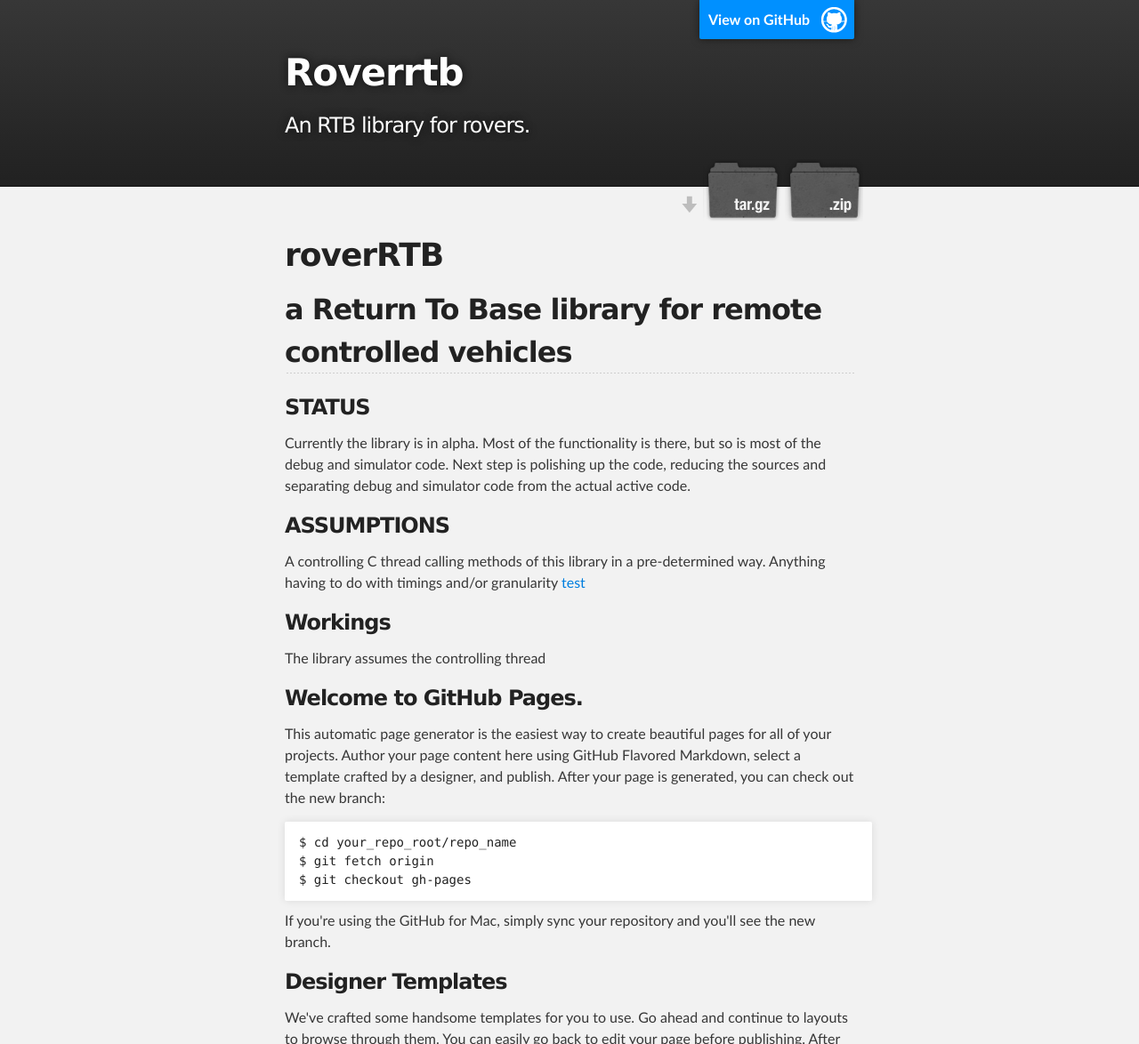
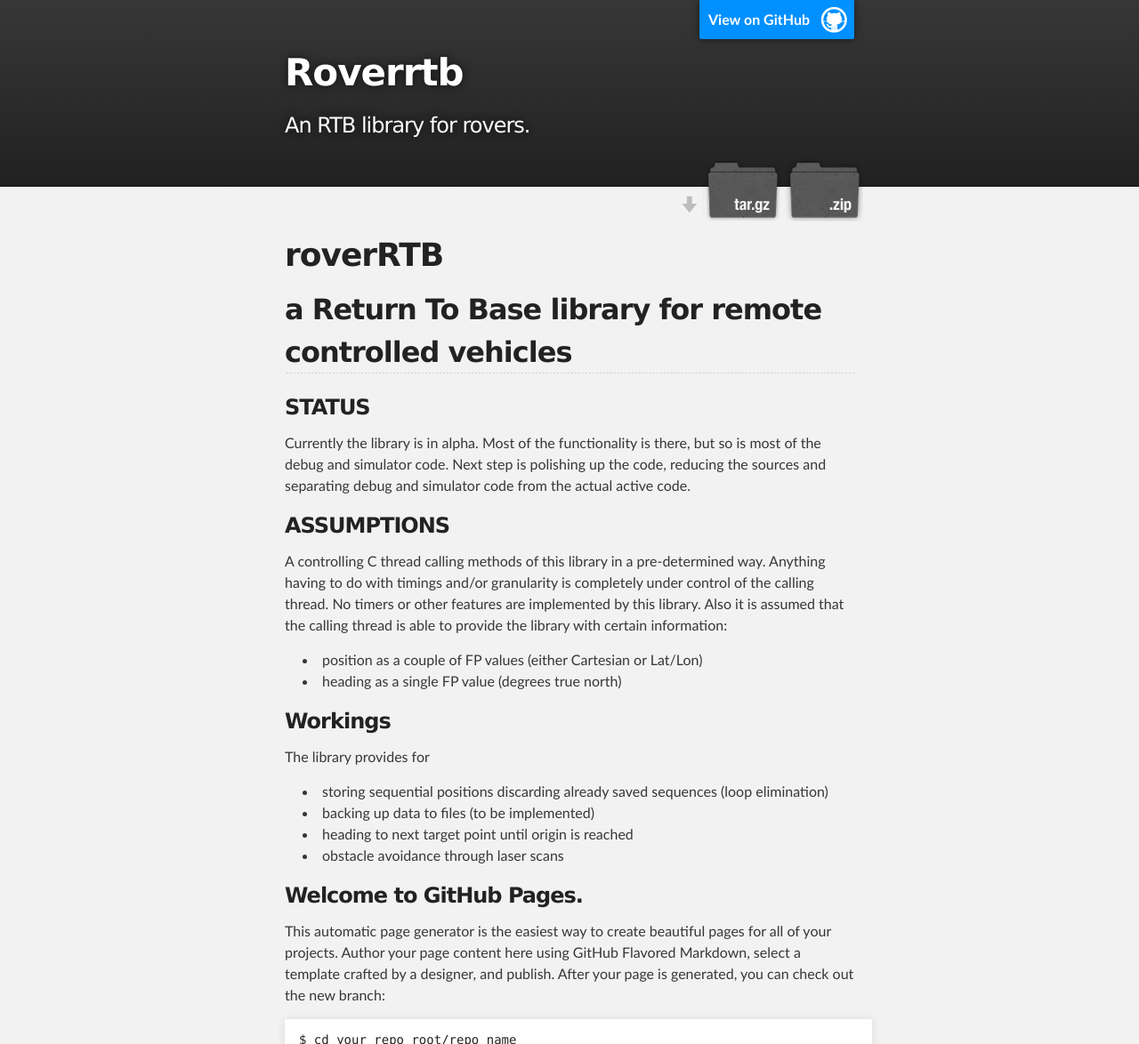
Before and after one commit to clacarbone/roverRTB, a plain HTML site: page index.html in a window 1280 px wide. Shown: the top 1174 px of the page at 89% size. Drawn offline with Linux system fonts and the light colour scheme.

```diff
--- a/index.html
+++ b/index.html
@@ -44,13 +44,23 @@
 <h3>ASSUMPTIONS</h3>
 
 <p>A controlling C thread calling methods of this library in a pre-determined way.
-Anything having to do with timings and/or granularity <a href="#%20Support%20or%20Contact">test</a></p>
+Anything having to do with timings and/or granularity is completely under control of the calling thread.
+No timers or other features are implemented by this library.
+Also it is assumed that the calling thread is able to provide the library with certain information:</p>
 
-<h3>Workings</h3>
+<ul>
+<li>position as a couple of FP values (either Cartesian or Lat/Lon)</li>
+<li>heading as a single FP value (degrees true north)</li>
+</ul><h3>Workings</h3>
 
-<p>The library assumes the controlling thread</p>
+<p>The library provides for</p>
 
-<h3>Welcome to GitHub Pages.</h3>
+<ul>
+<li>storing sequential positions discarding already saved sequences (loop elimination)</li>
+<li>backing up data to files (to be implemented)</li>
+<li>heading to next target point until origin is reached</li>
+<li>obstacle avoidance through laser scans</li>
+</ul><h3>Welcome to GitHub Pages.</h3>
 
 <p>This automatic page generator is the easiest way to create beautiful pages for all of your projects. Author your page content here using GitHub Flavored Markdown, select a template crafted by a designer, and publish. After your page is generated, you can check out the new branch:</p>
 
```
Also changed, not shown: params.json (+1 -1 lines).
